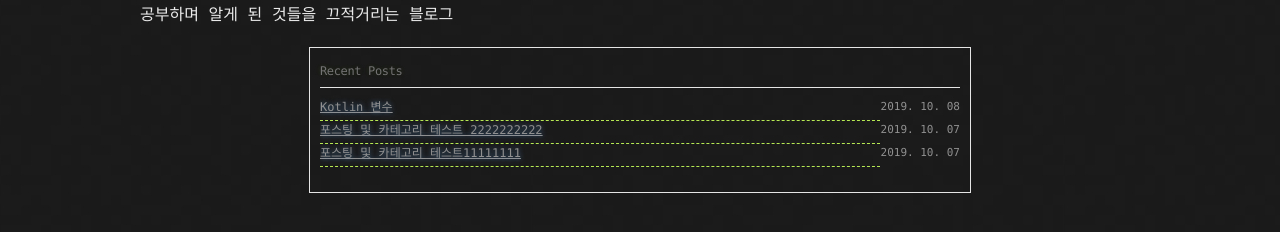
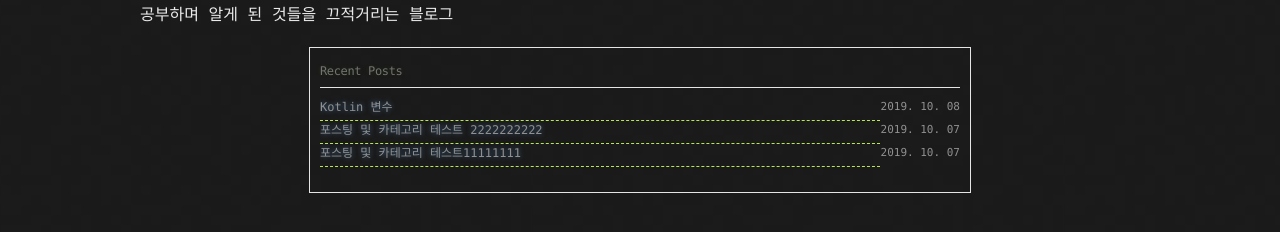
Before and after one commit to kawa1lg1rl/kawa1lg1rl.github.io, a Jekyll site: the page built from index.md, in a window 1280 px wide. Shown: the part 226-458 px from the top of the page. Built offline with Jekyll 4.4.1, drawn with Linux system fonts in a browser that asks for light colours; our own code applies the rules of GitHub Pages for plain Markdown files.

Commit message:
css 수정

```diff
--- a/_layouts/default.html
+++ b/_layouts/default.html
@@ -56,7 +56,7 @@ a{
                 <tr>
                   <!-- 각 포스트의 링크도 자신의 사이트에 맞게 수정 -->
                   <th class="more-posts-title">
-                    <a href="{{ site.url }}{{ post.url }}">{{ post.title }}</a>
+                    <a href="{{ site.url }}{{ post.url }}" style="shadow: 0 0 0">{{ post.title }}</a>
                   </th>
                   <td class="more-posts-date">{{ post.date | date: '%Y. %m. %d' }}</td>
                 </tr>
--- a/_sass/jekyll-theme-hacker.scss
+++ b/_sass/jekyll-theme-hacker.scss
@@ -10,7 +10,7 @@ $blockquote-border: $dove-grey !default;
 
 
 .more-posts {
-  border: 1px dashed #b5e853;
+  border: 1px solid #dcdfe1;
   padding: 10px 10px 5px;
   margin: 10px 0;
   clear: both;
@@ -30,7 +30,7 @@ $blockquote-border: $dove-grey !default;
 }
 .more-category > h4 {
   line-height: 170%;
-  color: #737373 !important;
+  color: #dcdfe1 !important;
   font-size: 12px;
   margin: 0;
   padding: 2px 0 6px !important;
@@ -38,7 +38,7 @@ $blockquote-border: $dove-grey !default;
 }
 .more-category .more-button {
   float: right;
-  color: #909090;
+  color: #eceff1;
   font-size: 12px !important;
   vertical-align: center;
   border-collapse: collapse;
@@ -57,17 +57,18 @@ $blockquote-border: $dove-grey !default;
   border-collapse: collapse;
 }
 .more-posts-title a {
-  color: #909090;
+  color: #eceff1 ;
+  text-decoration: none;
 }
 .more-posts-title a:hover {
-  color: #34373e;
+  color: #cfd8dc ;
 }
 .more-posts-date {
   text-align: right;
   width: 80px;
   font-size: 11px;
   padding: 0 0 4px !important;
-  color: #909090 !important;
+  color: #eceff1 !important;
   display: table-cell;
   vertical-align: inherit;
   border-collapse: collapse;
```
